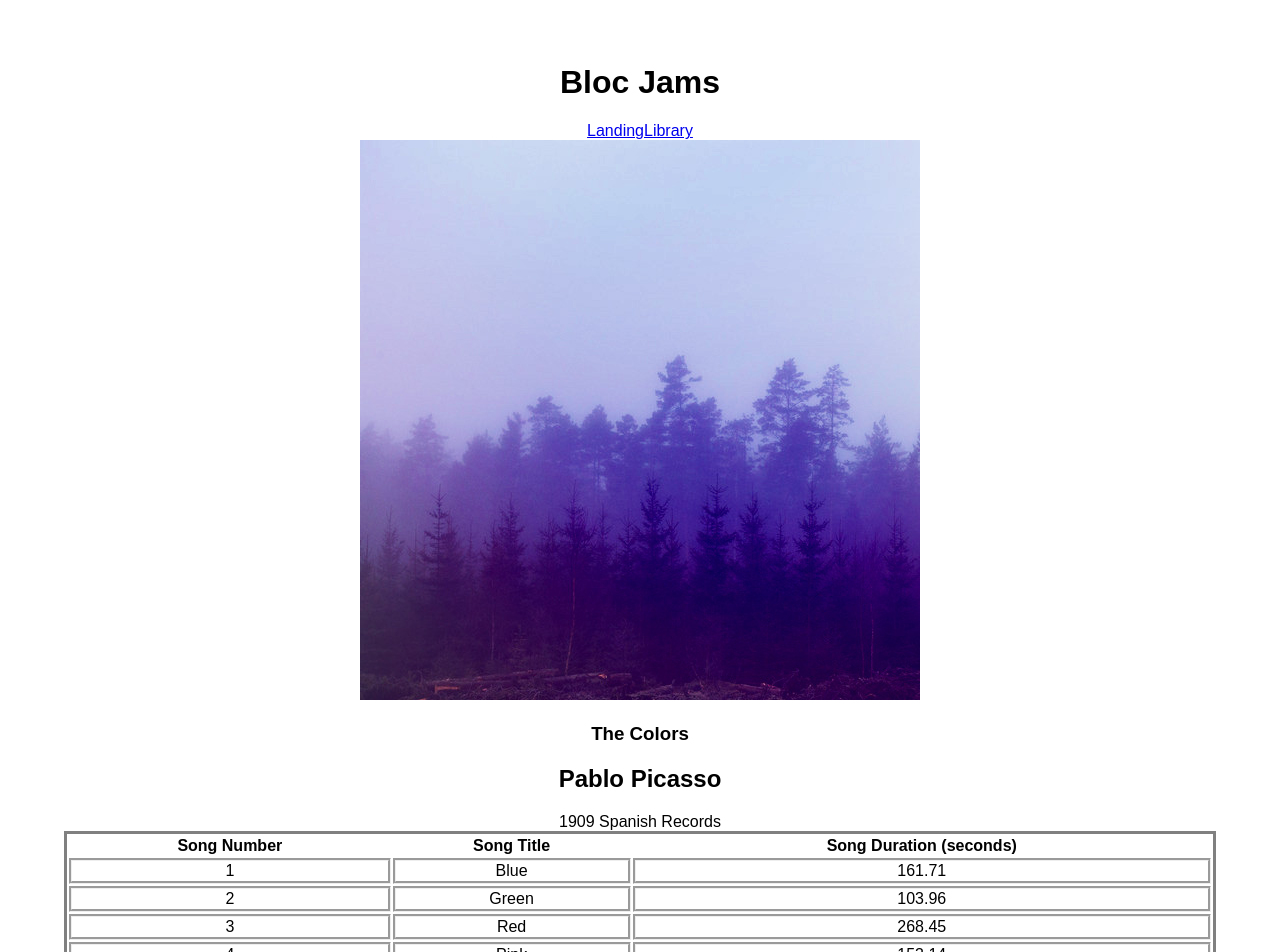
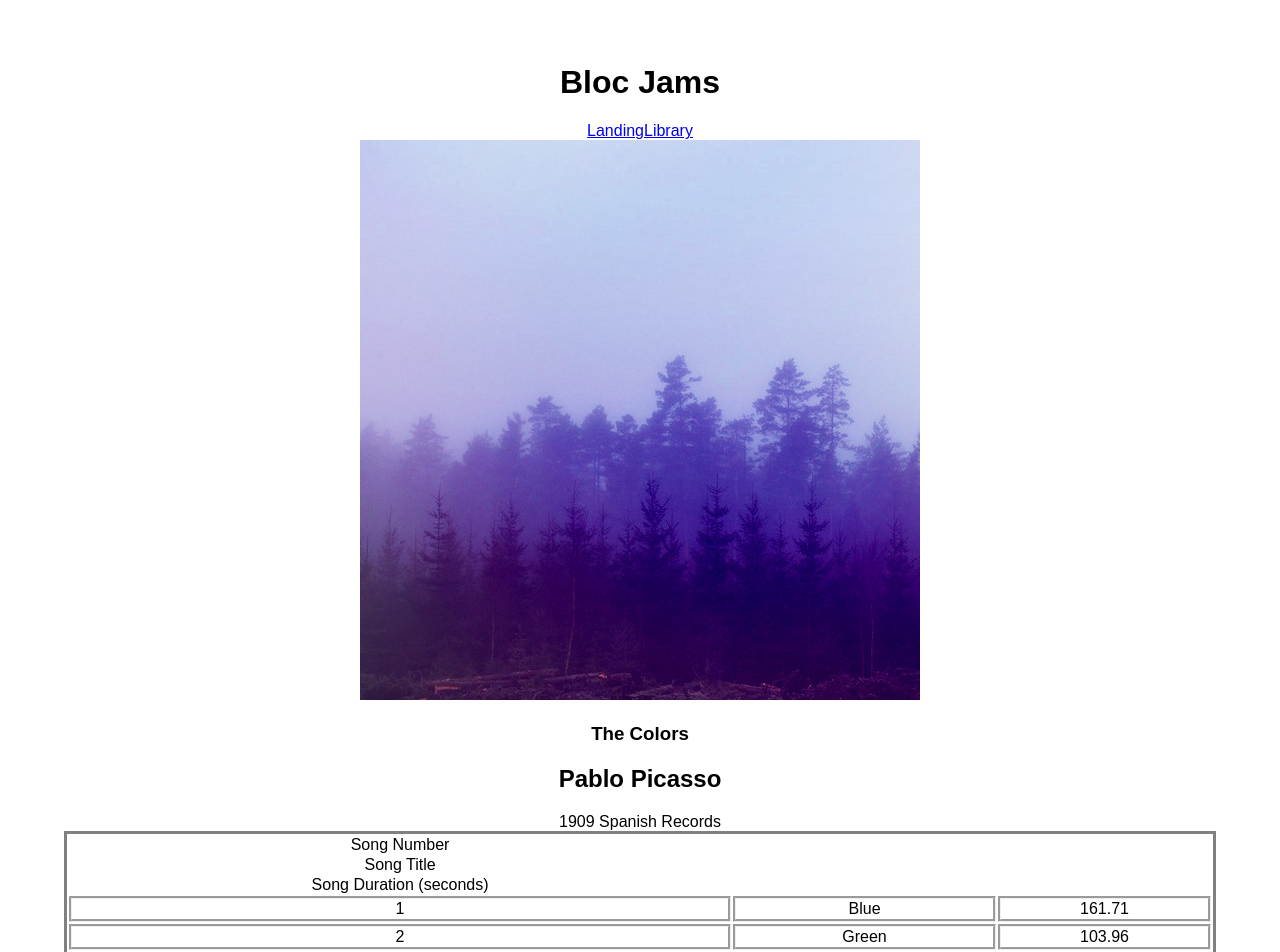
Before and after one commit to ctrachte/Music-Player-PWA, a React (Create React App) app: page /album/the-colors in a window 1280 px wide. Shown: the top 952 px of the page. Built offline with nearby package versions, Linux system fonts and the light colour scheme.

Commit message:
changed child element of <thead> to fix lint error

```diff
--- a/src/components/Album.js
+++ b/src/components/Album.js
@@ -30,15 +30,15 @@ class Album extends Component {
               <col id="song-duration-column" />
             </colgroup>
             <thead>
-              <th>
+              <tr>
                 Song Number
-              </th>
-              <th>
+              </tr>
+              <tr>
                 Song Title
-              </th>
-              <th>
+              </tr>
+              <tr>
                 Song Duration (seconds)
-              </th>
+              </tr>
             </thead>
             <tbody>
             {
```
